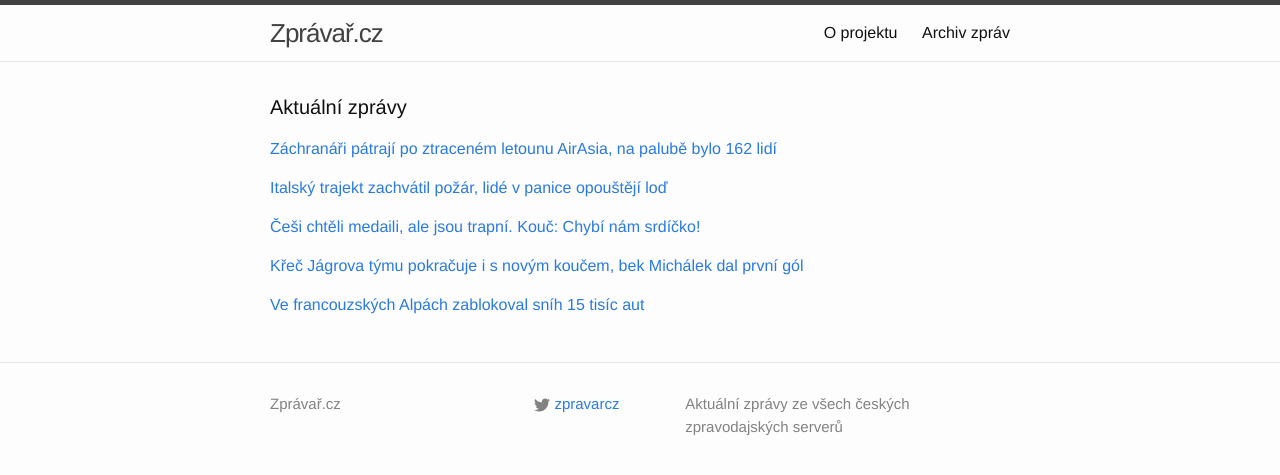
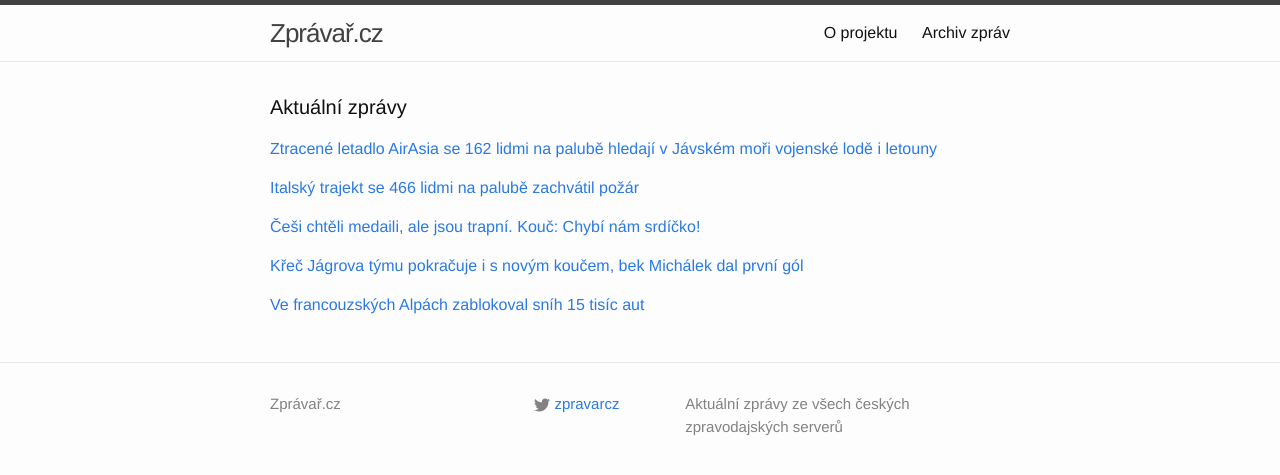
Before and after one commit to adliska/zpravar, a Jekyll site: the page built from index.html, in a window 1280 px wide. Shown: the top 475 px of the page. Built offline with Jekyll 4.4.1, drawn with Linux system fonts in a browser that asks for light colours.

Commit message:
zpravar news update

```diff
--- a/index.html
+++ b/index.html
@@ -5,9 +5,10 @@ layout: default
 <div class="home">
     <h1 class="page-heading">Aktuální zprávy</h1>
 
-<p><a href="javascript:;" onclick="toggle_visibility('zpravy0')">Záchranáři pátrají po ztraceném letounu AirAsia, na palubě bylo 162 lidí</a></p>
+<p><a href="javascript:;" onclick="toggle_visibility('zpravy0')">Ztracené letadlo AirAsia se 162 lidmi na palubě hledají v Jávském moři vojenské lodě i letouny</a></p>
 <div id="zpravy0" style="display:none">
 <ul>
+<li><a href=http://www.rozhlas.cz/_zprava/ztraceny-letoun-airasia-se-162-lidmi-na-palube-hledaji-v-javskem-mori-vojenske-lode-i-letouny--1437000>Ztracené letadlo AirAsia se 162 lidmi na palubě hledají v Jávském moři vojenské lodě i letouny - www.rozhlas.cz</a></li>
 <li><a href=http://www.rozhlas.cz/_zprava/zachranari-patraji-po-ztracenem-letounu-airasia-na-palube-bylo-162-lidi--1437000>Záchranáři pátrají po ztraceném letounu AirAsia, na palubě bylo 162 lidí - www.rozhlas.cz</a></li>
 <li><a href=http://zpravy.e15.cz/zahranicni/udalosti/letoun-airasia-se-162-osobami-zmizel-mezi-indonesii-a-singapurem-1148867>Letoun AirAsia se 162 osobami zmizel mezi Indonésií a Singapurem - zpravy.e15.cz</a></li>
 <li><a href=http://www.novinky.cz/zahranicni/357312-mezi-indonesii-a-singapurem-zmizelo-letadlo-se-162-lidmi-na-palube.html>Mezi Indonésií a Singapurem zmizelo letadlo se 162 lidmi na palubě - www.novinky.cz</a></li>
@@ -26,9 +27,10 @@ layout: default
 <li><a href=http://www.rozhlas.cz/_zprava/letoun-airasia-se-155-pasazery-zmizel-mezi-indonesii-a-singapurem--1437000>Letoun AirAsia se 155 pasažéry zmizel mezi Indonésií a Singapurem - www.rozhlas.cz</a></li>
 <li><a href=http://zpravy.idnes.cz/ztraceny-airbus-airasia-do-singapuru-dwk-/zahranicni.aspx?c=A141228_050117_zahranicni_jw>U Jakarty zmizel airbus se 155 lidmi na palubě, mířil do Singapuru - zpravy.idnes.cz</a></li>
 </ul>
-</div><p><a href="javascript:;" onclick="toggle_visibility('zpravy1')">Italský trajekt zachvátil požár, lidé v panice opouštějí loď</a></p>
+</div><p><a href="javascript:;" onclick="toggle_visibility('zpravy1')">Italský trajekt se 466 lidmi na palubě zachvátil požár</a></p>
 <div id="zpravy1" style="display:none">
 <ul>
+<li><a href=http://www.ceskatelevize.cz/ct24/svet/296563-italsky-trajekt-se-466-lidmi-na-palube-zachvatil-pozar/>Italský trajekt se 466 lidmi na palubě zachvátil požár - www.ceskatelevize.cz</a></li>
 <li><a href=http://www.rozhlas.cz/_zprava/italsky-trajekt-zachvatil-pozar-lide-v-panice-opousteji-lod--1437003>Italský trajekt zachvátil požár, lidé v panice opouštějí loď - www.rozhlas.cz</a></li>
 <li><a href=http://www.ceskenoviny.cz/zpravy/zpravy/italskou-lod-se-466-pasazery-a-cleny-posadky-zachvatil-pozar/1162832>Italskou loď se 466 pasažéry a členy posádky zachvátil požár - www.ceskenoviny.cz</a></li>
 <li><a href=http://www.tyden.cz/rubriky/zahranici/evropa/u-recka-hori-trajekt-stovky-lidi-se-evakuuji_328469.html>U Řecka hoří trajekt, stovky lidí se evakuují - www.tyden.cz</a></li>
```
Also changed, not shown: other parts of index.html (+1 -0 lines).
